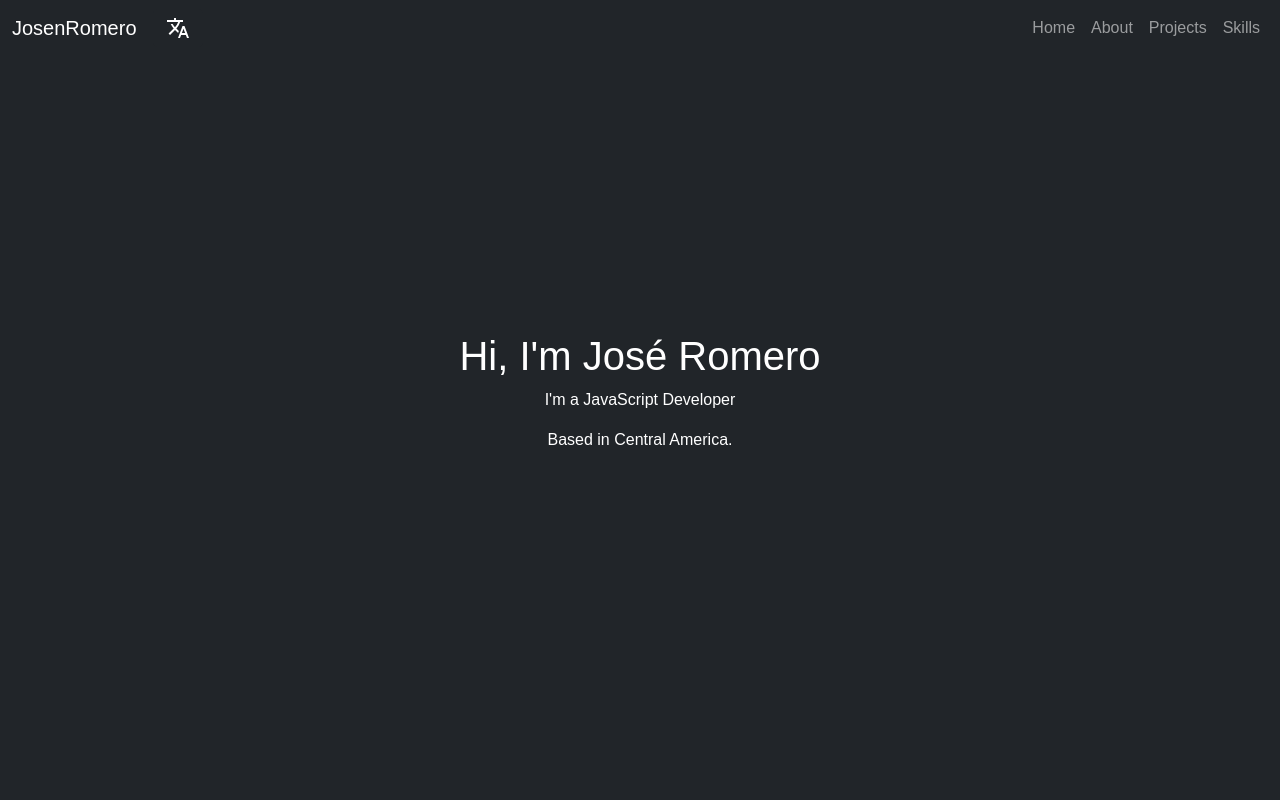
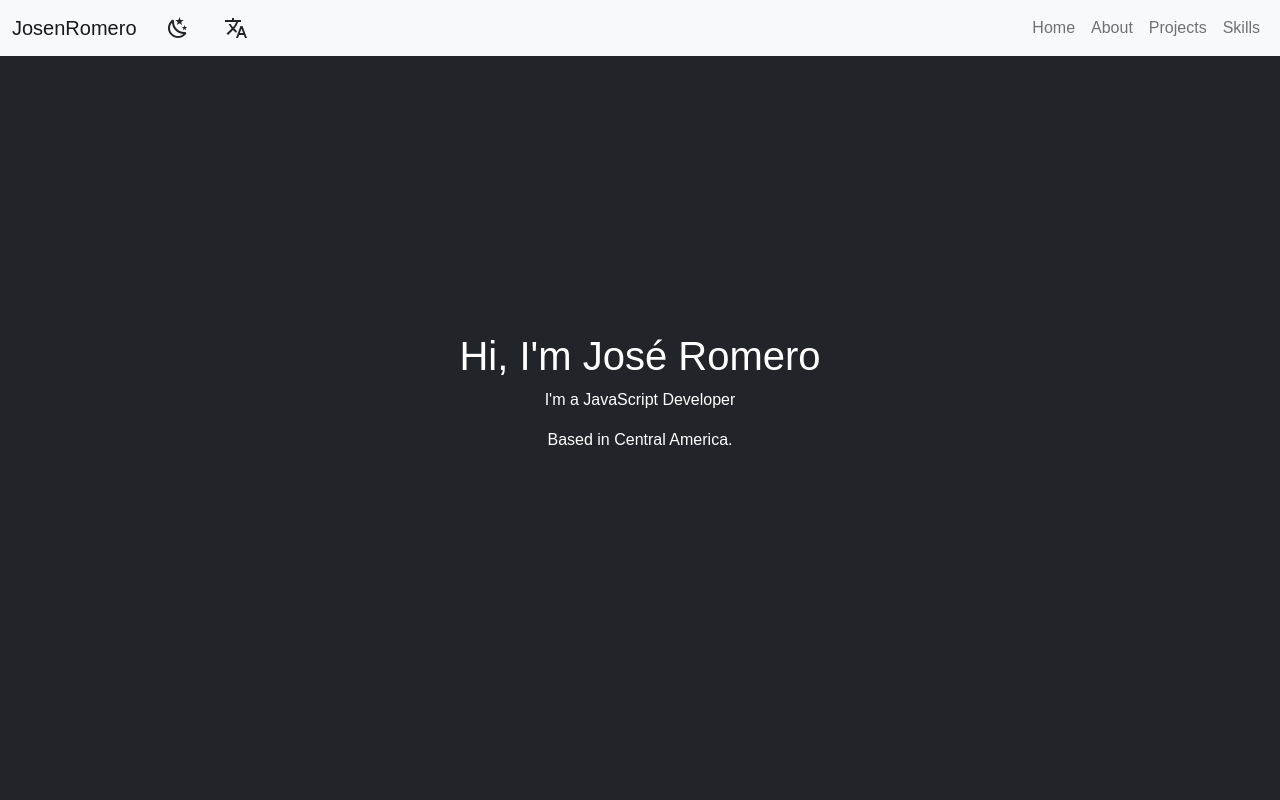
Before and after one commit to JosenRomero/My_Portfolio, a React (Create React App) app: page / in a window 1280 px wide. Shown: the top 800 px of the page. Built offline with nearby package versions, Linux system fonts and the light colour scheme.

Commit message:
added theme context

```diff
--- a/src/App.css
+++ b/src/App.css
@@ -1,5 +1,4 @@
 body {
-    background-color: #f5f5f5;
     border: 0;
     margin: 0;
     padding: 0;
@@ -50,3 +49,23 @@ section {
 .dropdown-toggle::after {
     display: none !important;
 }
+
+.bg-primary-light {
+    color: #000000;
+    background-color: #f5f5f5;
+}
+
+.bg-secundary-light {
+    color: #000000;
+    background-color: #fff;
+}
+
+.bg-primary-dark {
+    color: #f5f5f5;
+    background-color: #212529;
+}
+
+.bg-secundary-dark {
+    color: #f5f5f5;
+    background-color: #191919;
+}
--- a/src/components/Menu.jsx
+++ b/src/components/Menu.jsx
@@ -1,26 +1,39 @@
 
-import { Navbar, Nav, Container, Dropdown } from 'react-bootstrap';
+import { Navbar, Nav, Container, Dropdown, Button } from 'react-bootstrap';
 
 import { mdiTranslate } from '@mdi/js';
 import Icon from '@mdi/react';
 
 import { useTranslation } from 'react-i18next';
 
+import { useContext } from 'react';
+import { ThemeContext } from '../context/theme-context';
+
+import { mdiWhiteBalanceSunny } from '@mdi/js';
+import { mdiWeatherNight } from '@mdi/js';
+
 const Menu = () => {
 
     const { t, i18n } = useTranslation();
+
+    const { dark, theme, toggle } = useContext(ThemeContext);
 
     const changeLanguage = (e) => {
         i18n.changeLanguage(e.target.value);
     }
 
+    const changeTheme = () => toggle();
+
     return(
-        <Navbar expand="lg" fixed="top" bg="dark" variant="dark" collapseOnSelect>
+        <Navbar expand="lg" fixed="top" bg={theme} variant={theme} collapseOnSelect>
             <Container fluid>
                 <Navbar.Brand href="/">JosenRomero</Navbar.Brand>
-                <Dropdown>
-                    <Dropdown.Toggle variant="dark" id="dropdown-basic">
-                        <Icon path={mdiTranslate} color={"#ffffff"} size={1}/>
+                <Button variant="transparent">
+                    <Icon path={dark ? mdiWhiteBalanceSunny : mdiWeatherNight} color={dark ? "#f0db4f" : "#212529"} size={1} onClick={changeTheme} />
+                </Button>
+                <Dropdown className="ms-2">
+                    <Dropdown.Toggle variant="transparent" id="dropdown-basic">
+                        <Icon path={mdiTranslate} color={dark ? "#fff" : "#212529"} size={1}/>
                     </Dropdown.Toggle>
                     <Dropdown.Menu align={{ lg: 'start' }}>
                         <Dropdown.ItemText>{ t("menu.language") }</Dropdown.ItemText>
--- /dev/null
+++ b/src/context/theme-context.js
@@ -0,0 +1,36 @@
+
+import { useState, useEffect, createContext } from 'react';
+
+const initialState = {
+    dark: false,
+    theme: "light",
+    toggle: () => {}
+}
+
+export const ThemeContext = createContext(initialState)
+
+export const ThemeProvider = ({ children }) => {
+
+    const [ dark, setDark ] = useState(false) // Default is light mode
+
+    useEffect(() => {
+        const isDark = localStorage.getItem('dark') === 'true'
+        setDark(isDark)
+    }, [dark])
+
+    // To toggle between dark and light mode
+    const toggle = () => {
+        const isDark = !dark
+        localStorage.setItem('dark', JSON.stringify(isDark))
+        setDark(isDark)
+    }
+
+    const theme = dark ? 'dark': 'light'
+
+    return (
+        <ThemeContext.Provider value={{ dark, theme, toggle }}>
+            {children}
+        </ThemeContext.Provider>
+    )
+
+}
--- a/src/index.js
+++ b/src/index.js
@@ -5,11 +5,15 @@ import reportWebVitals from './reportWebVitals';
 
 import './i18n/i18nConfig';
 
+import { ThemeProvider } from './context/theme-context';
+
 ReactDOM.render(
-  <React.StrictMode>
-    <App />
-  </React.StrictMode>,
-  document.getElementById('root')
+    <React.StrictMode>
+        <ThemeProvider>
+            <App />
+        </ThemeProvider>
+    </React.StrictMode>,
+    document.getElementById('root')
 );
 
 // If you want to start measuring performance in your app, pass a function
```
